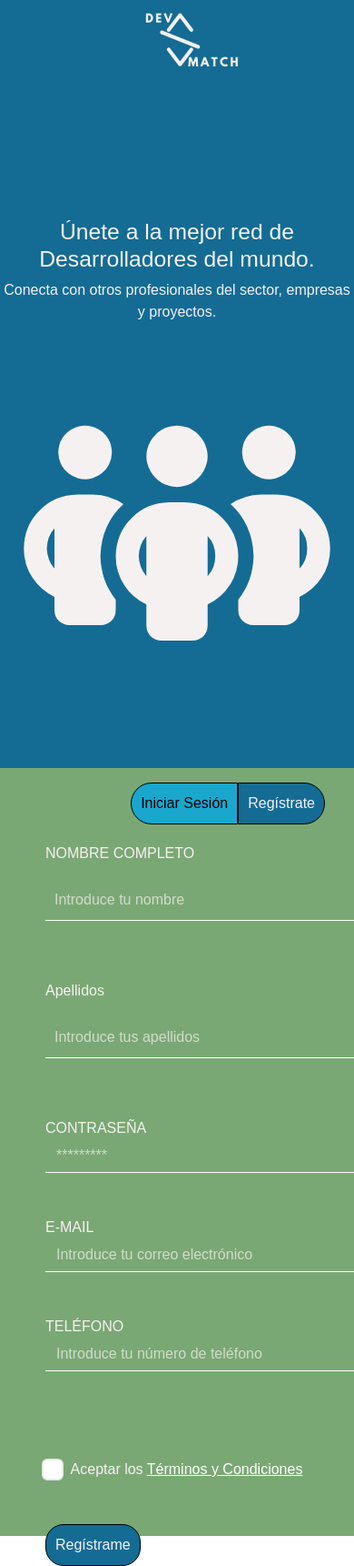
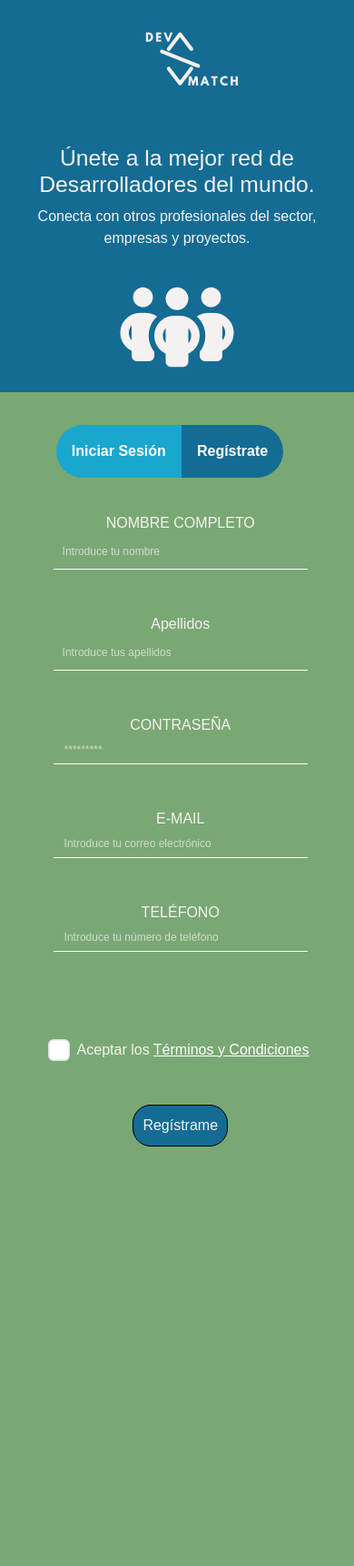
Before and after one commit to fgsuana/daw-project, a PHP site: page /src/registro.html in a window 390 px wide; the page is wider, and only the part inside the window is pictured. Shown: that part at 91% size. After the commit the page ends 1260 px from the top of that part, so only its background shows below. Run offline with PHP 8.4, Linux system fonts and the light colour scheme; data that the repository does not hold is empty; some libraries are stand-ins or nearby versions.

Commit message:
Update estilos.css
Responsive registro

```diff
--- a/src/css/estilos.css
+++ b/src/css/estilos.css
@@ -160,7 +160,9 @@ span.iconoinput {
     padding: 2%;
 }
 
-
+.imgfooter {
+    width: 80%;
+}
 
 
 #hero-image {
@@ -642,6 +644,91 @@ footer {
         margin: 8% 0%;
     }
 
+    .social-icons {
+        margin-top: 7%;
+    }
+
+    .bannerimg {
+        margin-top: 130px;
+    }
+
+    .steps {
+        display: block;
+    }
+
+
+
+    .triangle::before {
+        content: '';
+        position: absolute;
+        bottom: 0;
+        width: 0;
+        height: 0;
+        border-style: solid;
+        border-width: 26px 30px 14px 30px;
+        border-color: #146C94 transparent transparent transparent;
+        left: 50%;
+        transform: translateX(-50%) translateY(100%);
+    }
+
+    .iconoregistro2 i {
+        font-size: 100px;
+        color: #F6F1F1;
+        margin-top:20px;
+    }
+
+    .principalregistro .textoregistro h2 {
+        margin-top: 0px;
+    }
+
+    .mitad {
+        height: auto;
+        padding: 5%;
+    }
+
+    .text-end {
+        text-align: center!important;
+        margin-bottom: 10%!important;
+    }
+
+    .boton-inicio {
+        background-color: #19A7CE;
+        border-radius: 40px 0 0 40px;
+        border: none;
+        padding: 10px;
+    }
+
+    .boton-registro {
+        background-color: #146C94;
+        border-radius: 0 40px 40px 0;
+        border: none;
+        padding: 10px;
+        color: #F6F1F1;
+    }
+
+    button.boton-inicio.d-inline-block {
+        color: #fff;
+        font-weight: bold;
+        padding: 5%;
+    }
+
+    button.me-3.boton-registro.d-inline-block {
+        color: #fff;
+        font-weight: bold;
+        padding: 5%;
+    }
+
+    .content-regis {
+        margin: 5% 2% 2% 4%;
+        color: #F6F1F1;
+        text-align: center;
+    }
+
+    .body-registro .form-control {
+width: 80%;
+    margin: 0 auto;
+    font-size: 12px;
+    }
 
     #hero-image{
     height:50%;
```
